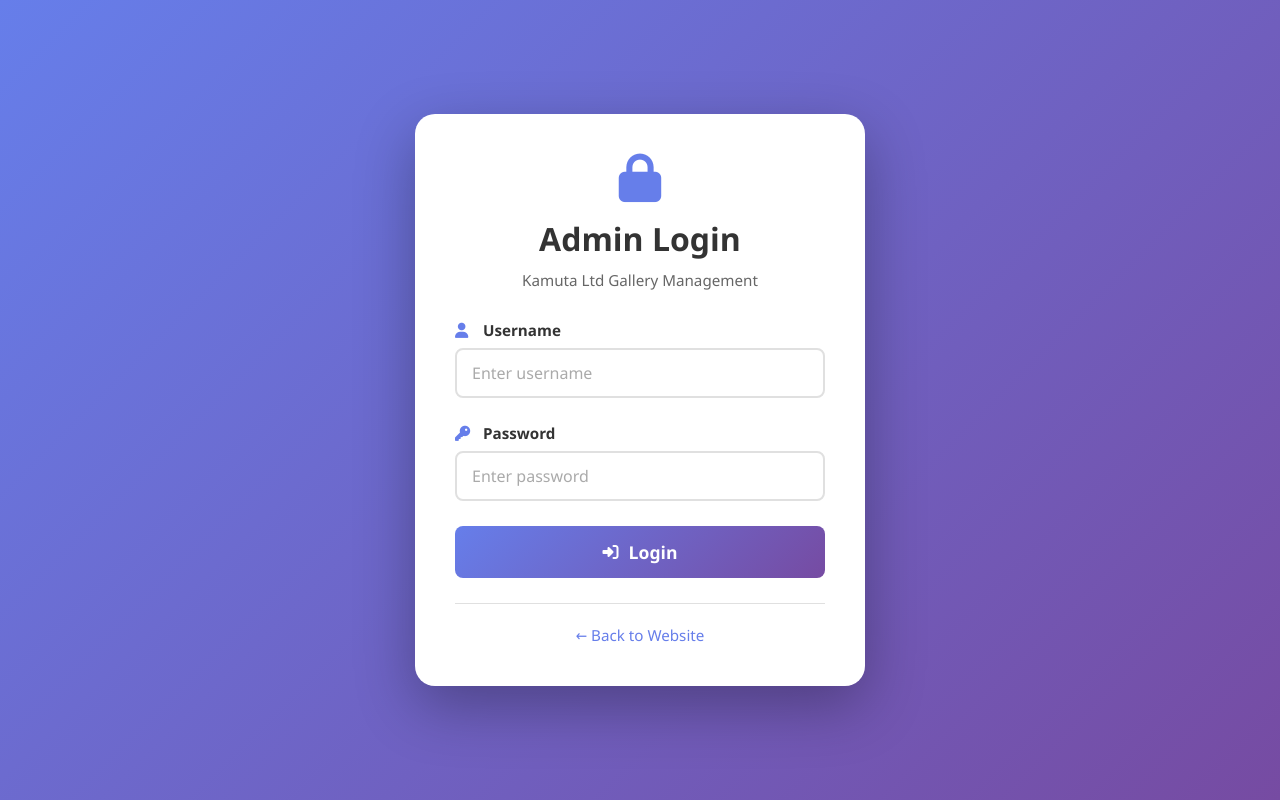
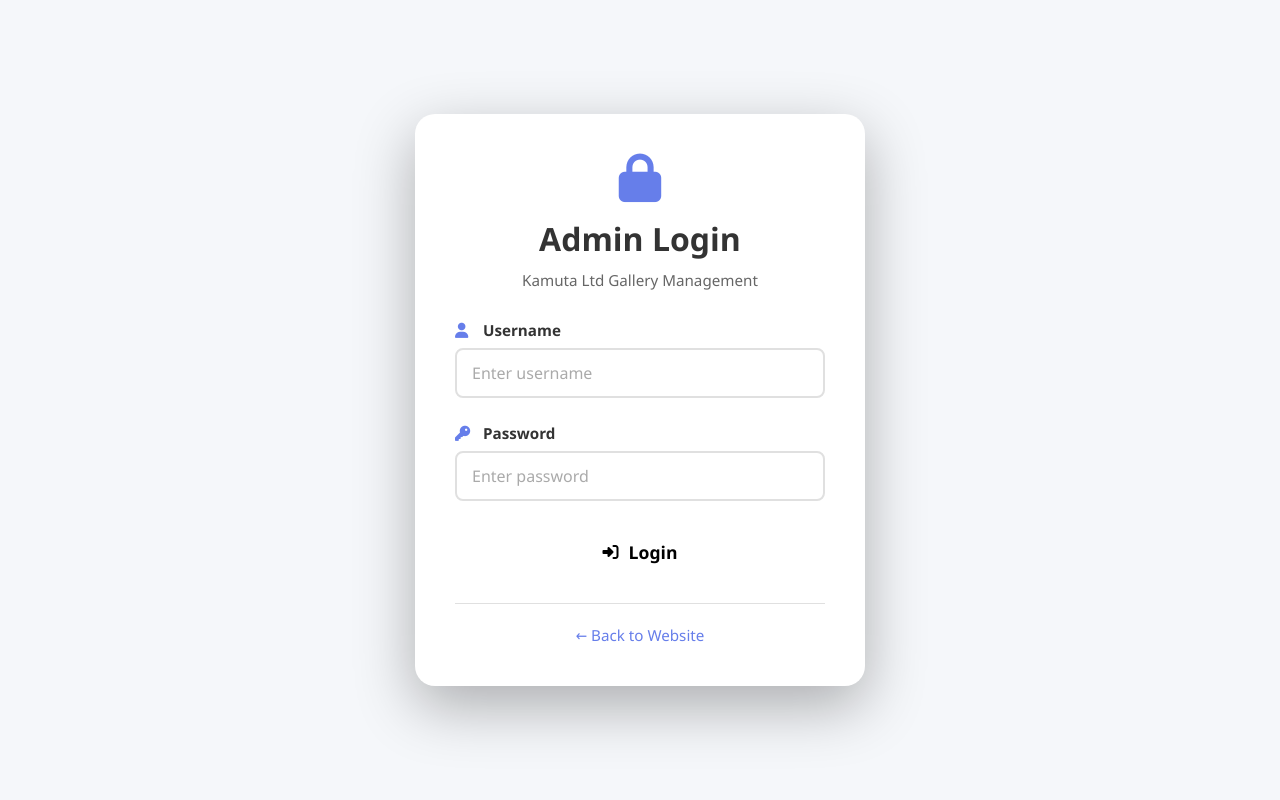
Before and after one commit to MichelMUNEZERO/Michel-s-Catering, a React (Vite) app: page /admin/login in a window 1280 px wide. Built offline with nearby package versions, Linux system fonts and the light colour scheme; no server answers.

Commit message:
Modify the login page

```diff
--- a/src/styles/AdminLogin.css
+++ b/src/styles/AdminLogin.css
@@ -4,7 +4,7 @@
   display: flex;
   justify-content: center;
   align-items: center;
-  background: linear-gradient(135deg, #667eea 0%, #764ba2 100%);
+  background: #f5f7fa;
   padding: 20px;
 }
 
@@ -43,7 +43,8 @@
 }
 
 @keyframes pulse {
-  0%, 100% {
+  0%,
+  100% {
     transform: scale(1);
   }
   50% {
@@ -76,9 +77,16 @@
 }
 
 @keyframes shake {
-  0%, 100% { transform: translateX(0); }
-  25% { transform: translateX(-10px); }
-  75% { transform: translateX(10px); }
+  0%,
+  100% {
+    transform: translateX(0);
+  }
+  25% {
+    transform: translateX(-10px);
+  }
+  75% {
+    transform: translateX(10px);
+  }
 }
 
 .admin-login-form {
@@ -127,8 +135,8 @@
 .login-btn {
   width: 100%;
   padding: 14px 20px;
-  background: linear-gradient(135deg, #667eea 0%, #764ba2 100%);
-  color: white;
+  background: white;
+  color: black;
   border: none;
   border-radius: 8px;
   font-size: 1.1rem;
```
